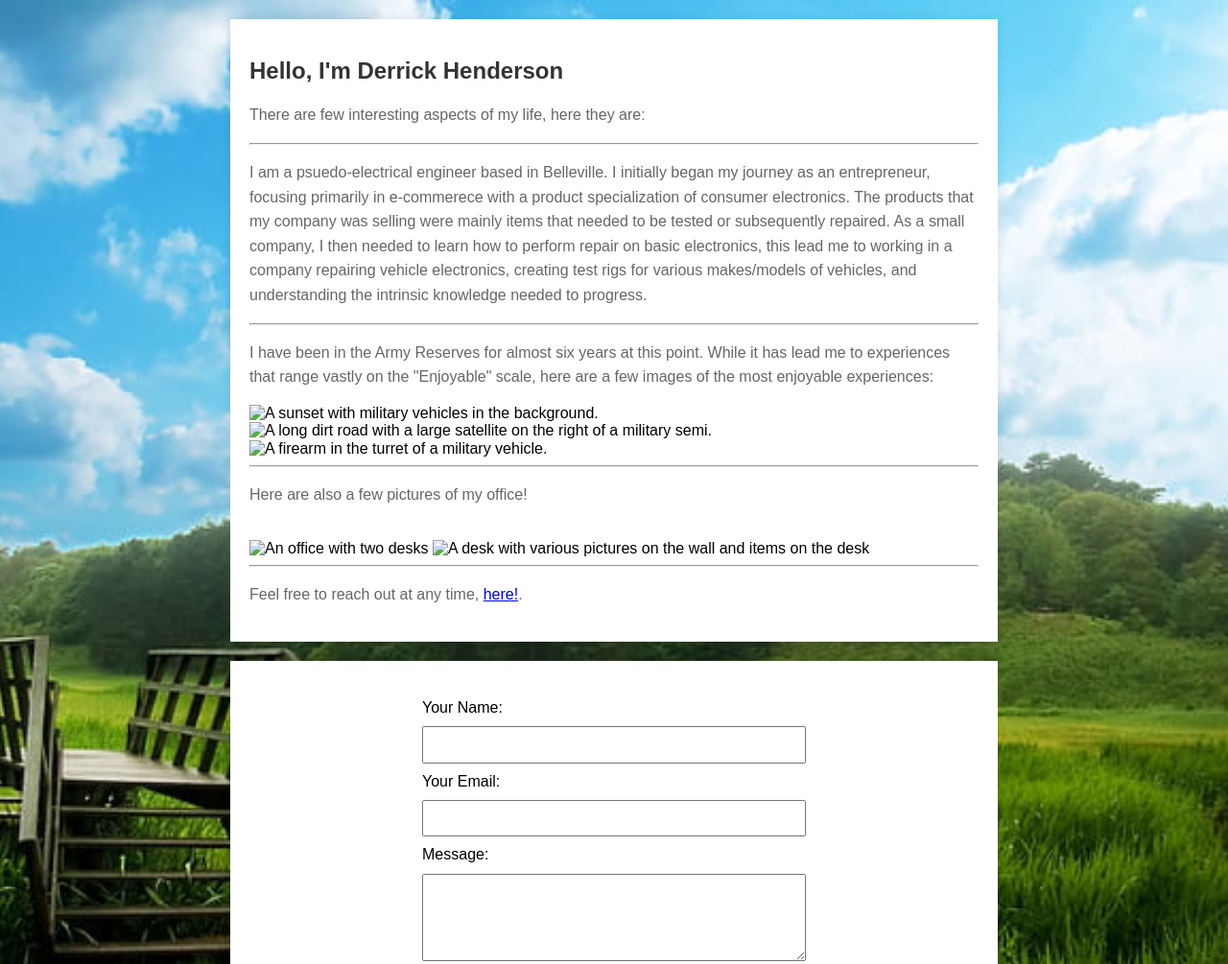
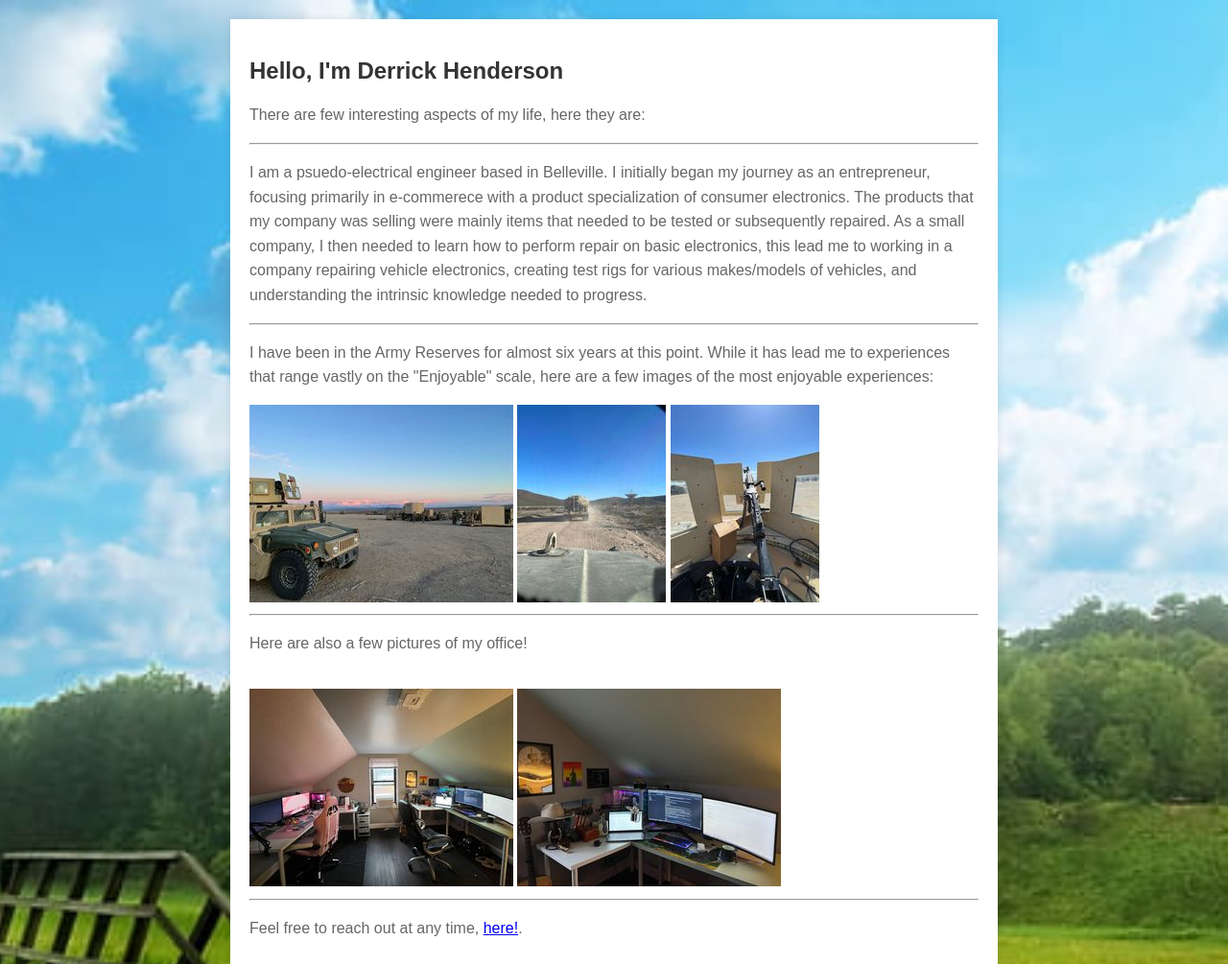
Before and after one commit to Henderson-D/Code, a plain HTML site: page index.html in a window 1280 px wide. Shown: the top 1005 px of the page at 96% size. Drawn offline with nearby package versions, Linux system fonts and the light colour scheme; files whose address does not match are found by name.

Commit message:
Fix and update index image links

```diff
--- a/index.html
+++ b/index.html
@@ -30,20 +30,23 @@
         scale, here are a few images of the most enjoyable experiences:
       </p>
       <img
-        src="hmv.jpg"
+        src="./images/hmv.jpg"
         alt="A sunset with military vehicles in the background."
       />
       <img
-        src="rsa.jpg"
+        src="./images/rsa.jpg"
         alt="A long dirt road with a large satellite on the right of a military semi."
       />
-      <img src="tur.jpg" alt="A firearm in the turret of a military vehicle." />
+      <img
+        src="./images/tur.jpg"
+        alt="A firearm in the turret of a military vehicle."
+      />
       <hr />
       <p>Here are also a few pictures of my office!</p>
       <br />
-      <img src="off1.jpg" alt="An office with two desks" />
+      <img src="./images/off1.jpg" alt="An office with two desks" />
       <img
-        src="off2.jpg"
+        src="./images/off2.jpg"
         alt="A desk with various pictures on the wall and items on the desk"
       />
       <hr />
```
